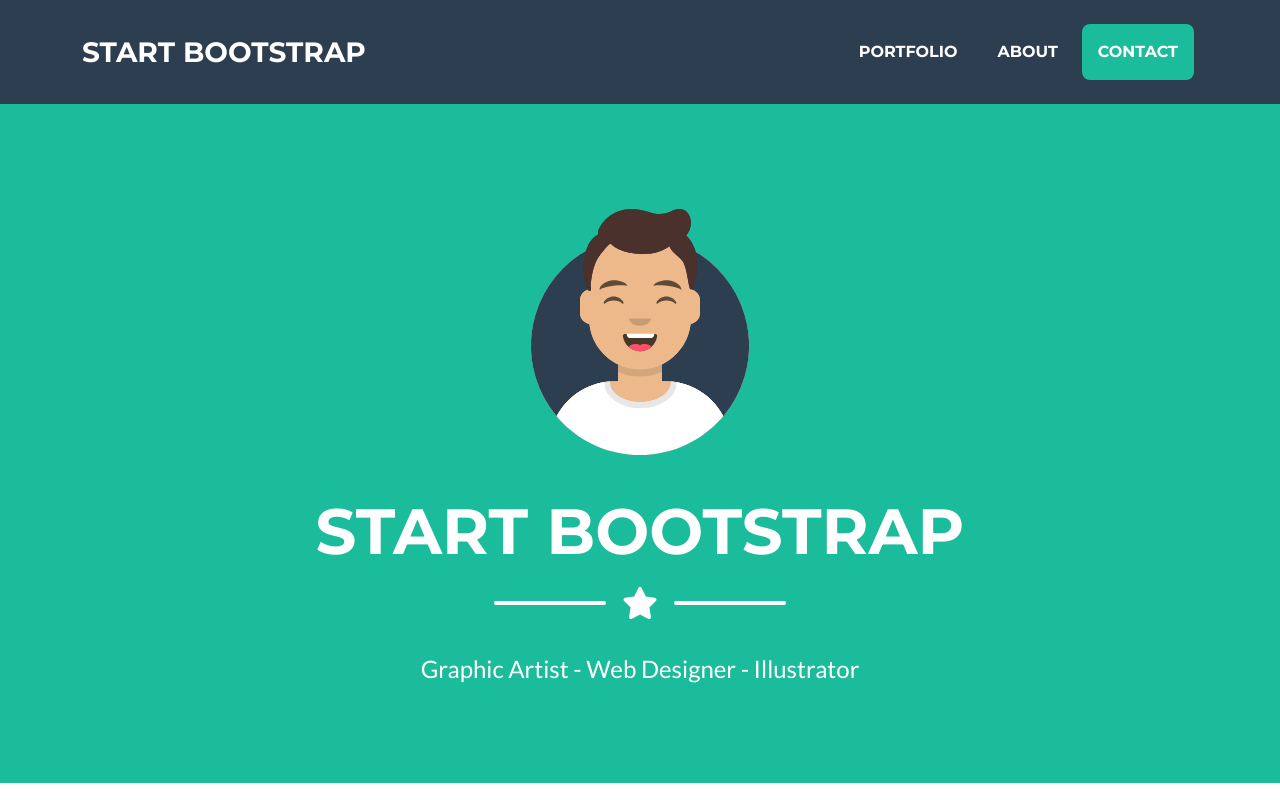
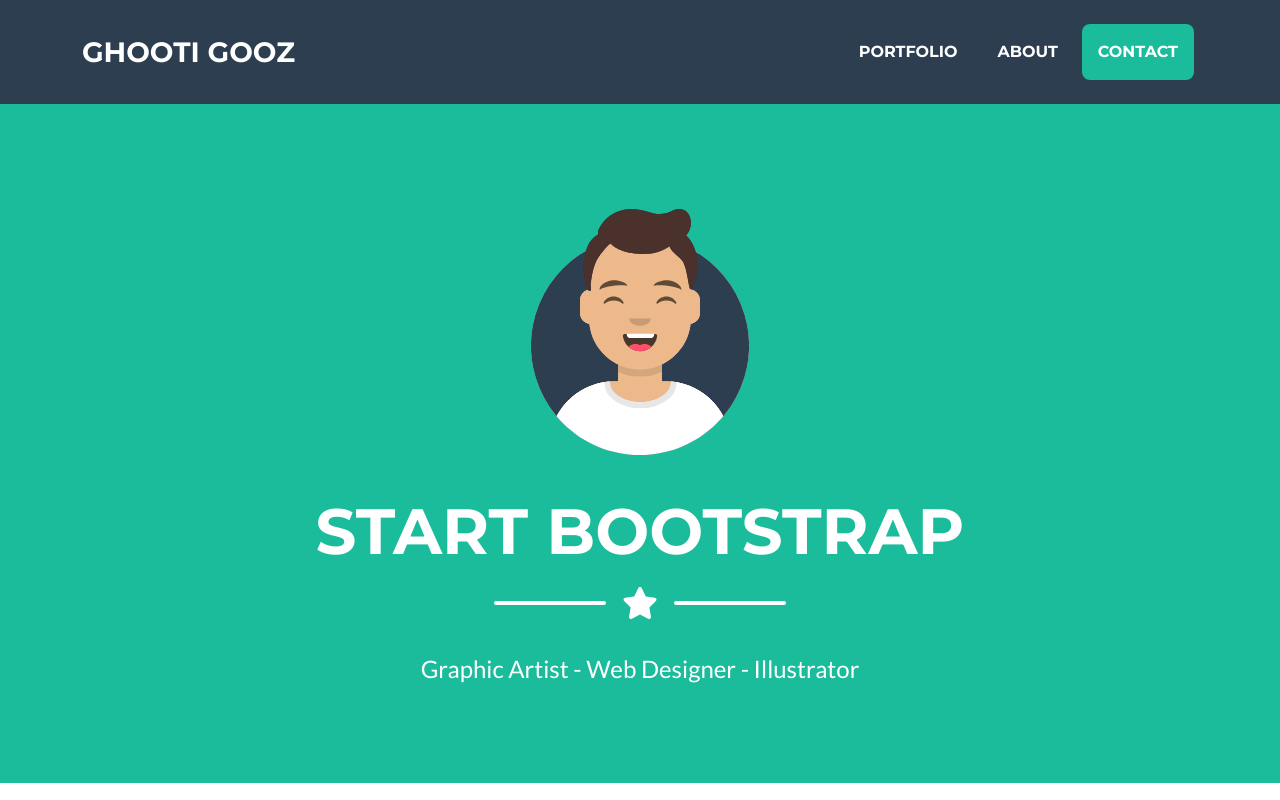
Before and after one commit to Brian1367/test-site, a plain HTML site: page index.html in a window 1280 px wide. Shown: the top 800 px of the page. Drawn offline with nearby package versions, Linux system fonts and the light colour scheme.

Commit message:
Add files via upload

```diff
--- a/index.html
+++ b/index.html
@@ -5,7 +5,7 @@
         <meta name="viewport" content="width=device-width, initial-scale=1, shrink-to-fit=no" />
         <meta name="description" content="" />
         <meta name="author" content="" />
-        <title>ghotigooz</title>
+        <title>Freelancer - Start Bootstrap Theme</title>
         <!-- Favicon-->
         <link rel="icon" type="image/x-icon" href="assets/favicon.ico" />
         <!-- Font Awesome icons (free version)-->
@@ -20,7 +20,7 @@
         <!-- Navigation-->
         <nav class="navbar navbar-expand-lg bg-secondary text-uppercase fixed-top" id="mainNav">
             <div class="container">
-                <a class="navbar-brand" href="#page-top">Start Bootstrap</a>
+                <a class="navbar-brand" href="#page-top">Ghooti Gooz</a>
                 <button class="navbar-toggler text-uppercase font-weight-bold bg-primary text-white rounded" type="button" data-bs-toggle="collapse" data-bs-target="#navbarResponsive" aria-controls="navbarResponsive" aria-expanded="false" aria-label="Toggle navigation">
                     Menu
                     <i class="fas fa-bars"></i>
```
